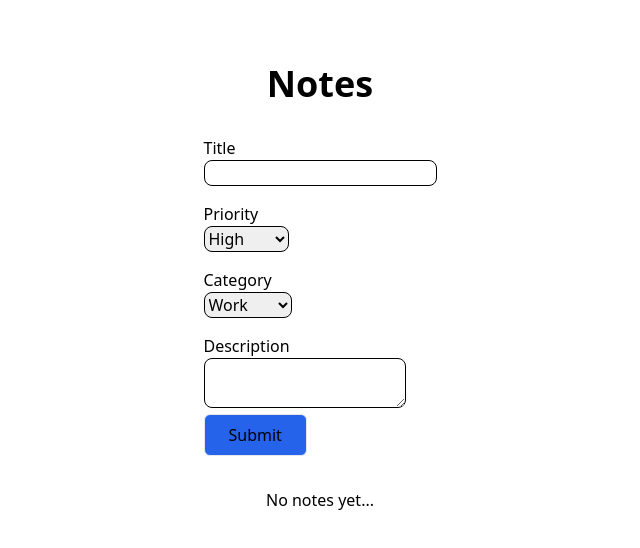
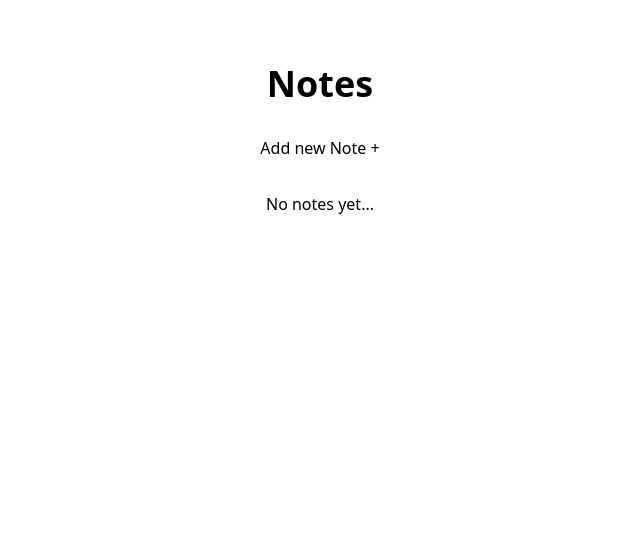
Before and after one commit to haroon-code-hub/note-app, a React (Vite) app: page / in a window 1280 px wide. Shown: the top 548 px of the page, without its empty margins (320-960 px from the left). Built offline with nearby package versions, Linux system fonts and the light colour scheme.

Commit message:
make form collapsible

```diff
--- a/src/components/Form.tsx
+++ b/src/components/Form.tsx
@@ -13,6 +13,8 @@ export default function Form({ notes, setNotes }: FormProps) {
     category: "Work",
     description: "",
   });
+
+  const [isFormVisible, setIsFormVisible] = useState(false);
 
   function handleChange(e: { target: { value: string; name: string } }) {
     setFormData({ ...formData, [e.target.name]: e.target.value });
@@ -33,6 +35,11 @@ export default function Form({ notes, setNotes }: FormProps) {
     });
   }
   return (
+    <>
+      <button onClick={() => setIsFormVisible(!isFormVisible)}>
+        {isFormVisible ? "Hide Form X" : "Add new Note +"}
+      </button>
+      {isFormVisible && (
         <>
           <form onSubmit={handleSubmit}>
             <div className="mb-4">
@@ -93,5 +100,7 @@ export default function Form({ notes, setNotes }: FormProps) {
             </button>
           </form>
         </>
+      )}
+    </>
   );
 }
```
Lines whose indentation alone changed are shown as unchanged.
